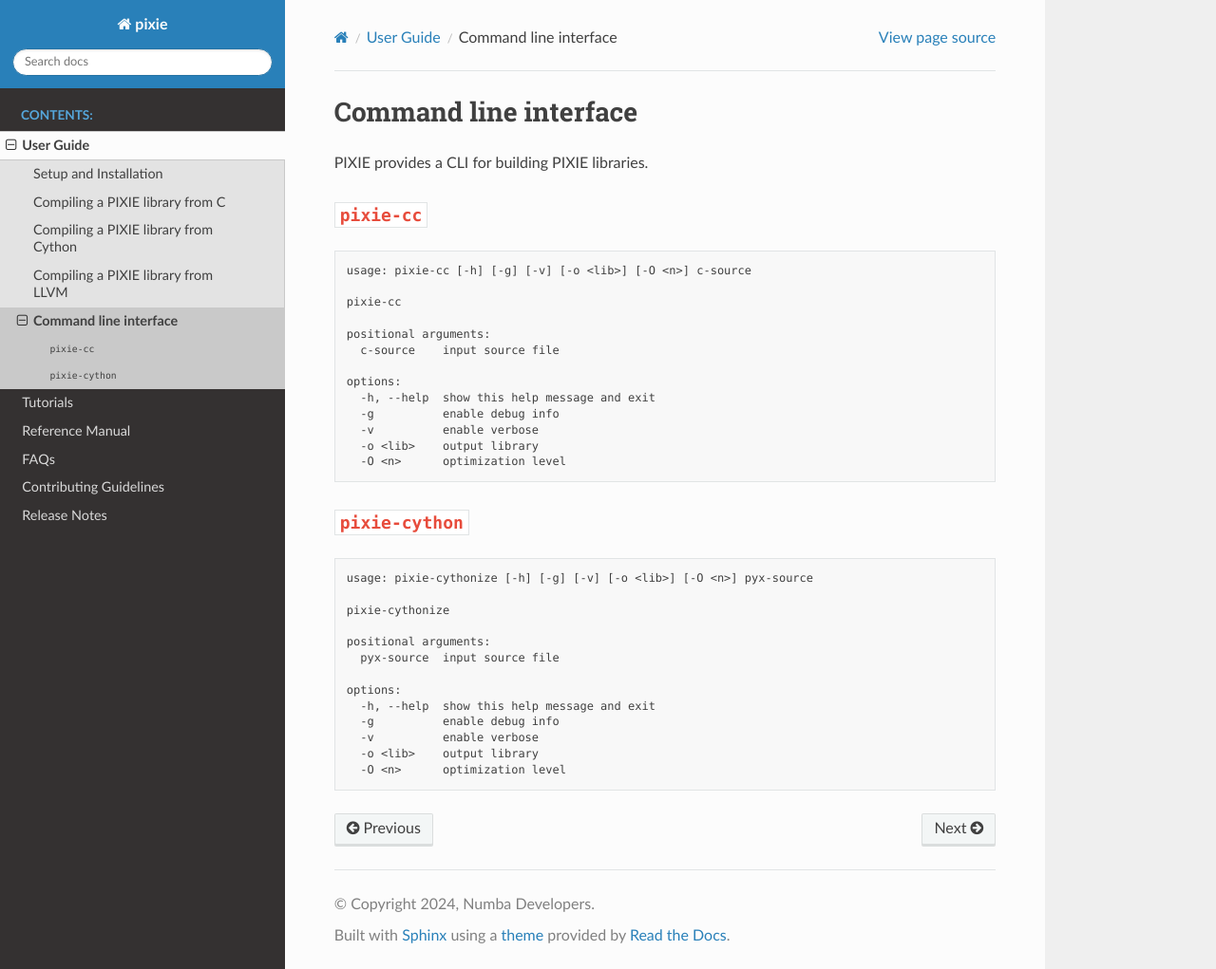
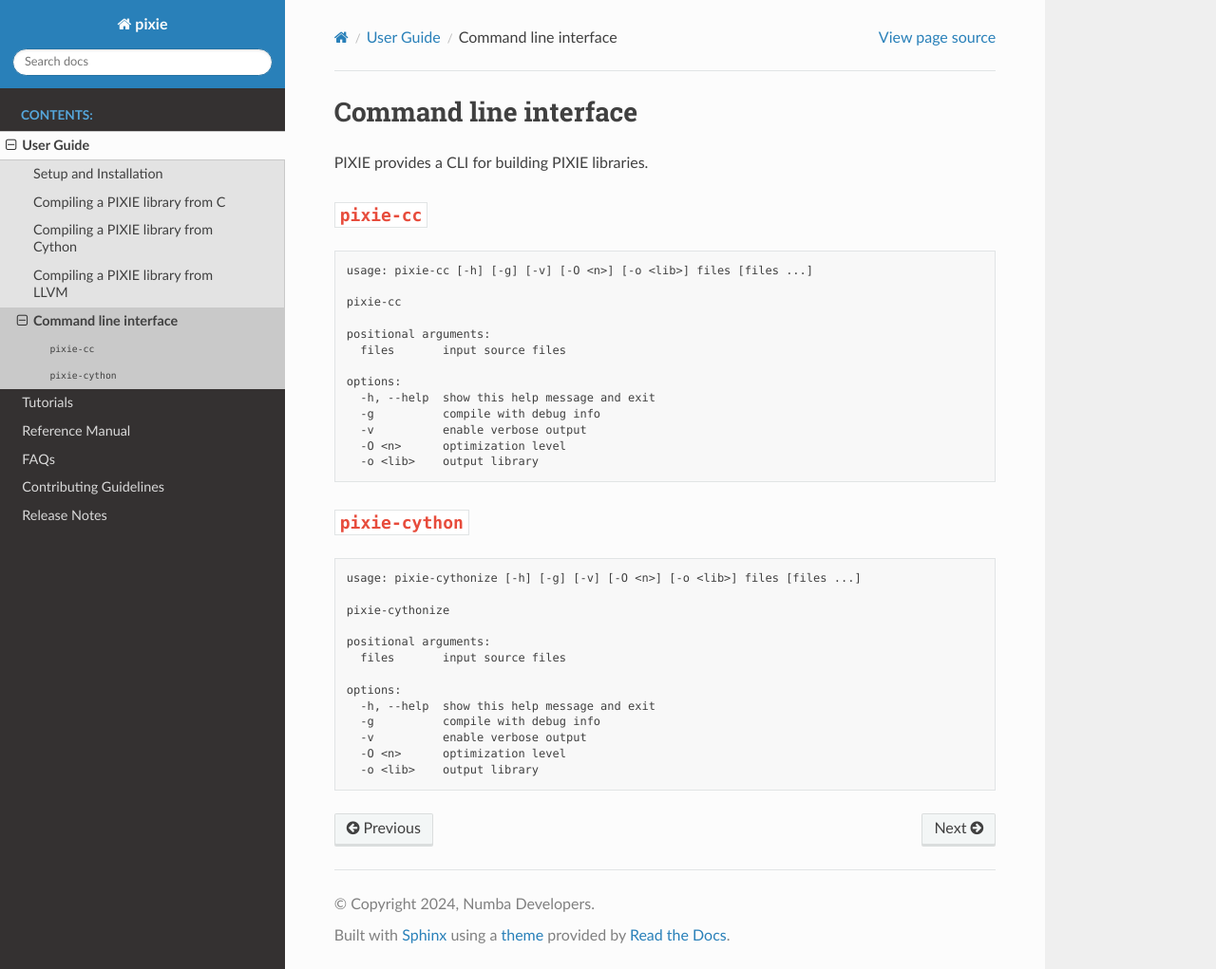
Before and after one commit to numba/pixie, a Sphinx documentation site: the page built from docs/source/user_guide/cli.md, in a window 1280 px wide and 1021 px high. Shown: the whole window at 95% size. Built offline with Sphinx 7.4.7 and the Read the Docs theme 2.0.0, drawn with Linux system fonts in a browser that asks for light colours; the version number could not be read and is left out.

Commit message:
Update CLI docs and remove redundant code in C example

````diff
--- a/docs/source/user_guide/cli.md
+++ b/docs/source/user_guide/cli.md
@@ -6,36 +6,36 @@ PIXIE provides a CLI for building PIXIE libraries.
 ## `pixie-cc`
 
 ```text
-usage: pixie-cc [-h] [-g] [-v] [-o <lib>] [-O <n>] c-source
+usage: pixie-cc [-h] [-g] [-v] [-O <n>] [-o <lib>] files [files ...]
 
 pixie-cc
 
 positional arguments:
-  c-source    input source file
+  files       input source files
 
 options:
   -h, --help  show this help message and exit
-  -g          enable debug info
-  -v          enable verbose
+  -g          compile with debug info
+  -v          enable verbose output
+  -O <n>      optimization level
   -o <lib>    output library
-  -O <n>      optimization level
 ```
 
 ## `pixie-cython`
 
 
 ```text
-usage: pixie-cythonize [-h] [-g] [-v] [-o <lib>] [-O <n>] pyx-source
+usage: pixie-cythonize [-h] [-g] [-v] [-O <n>] [-o <lib>] files [files ...]
 
 pixie-cythonize
 
 positional arguments:
-  pyx-source  input source file
+  files       input source files
 
 options:
   -h, --help  show this help message and exit
-  -g          enable debug info
-  -v          enable verbose
+  -g          compile with debug info
+  -v          enable verbose output
+  -O <n>      optimization level
   -o <lib>    output library
-  -O <n>      optimization level
 ```
````
Also changed, not shown: docs/source/user_guide/simple_pixie_c_lib.md (+0 -1 lines).
